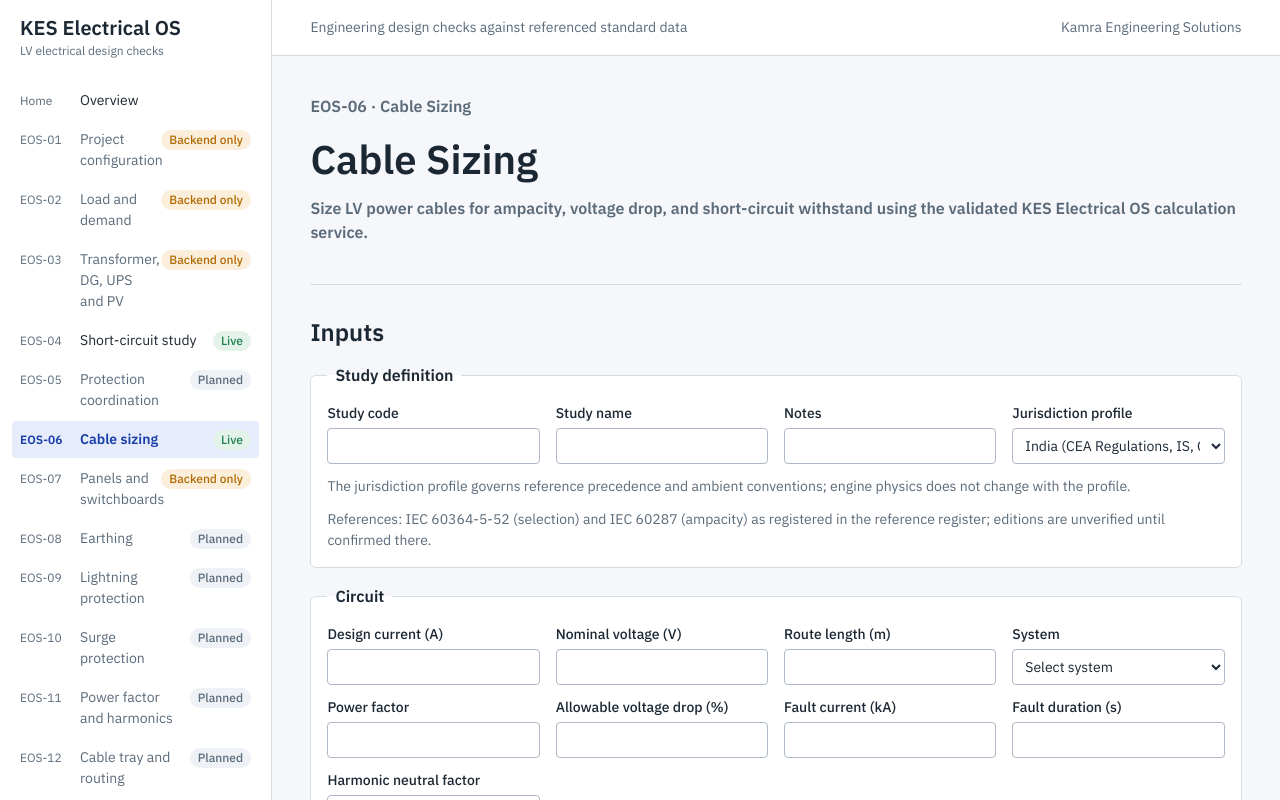
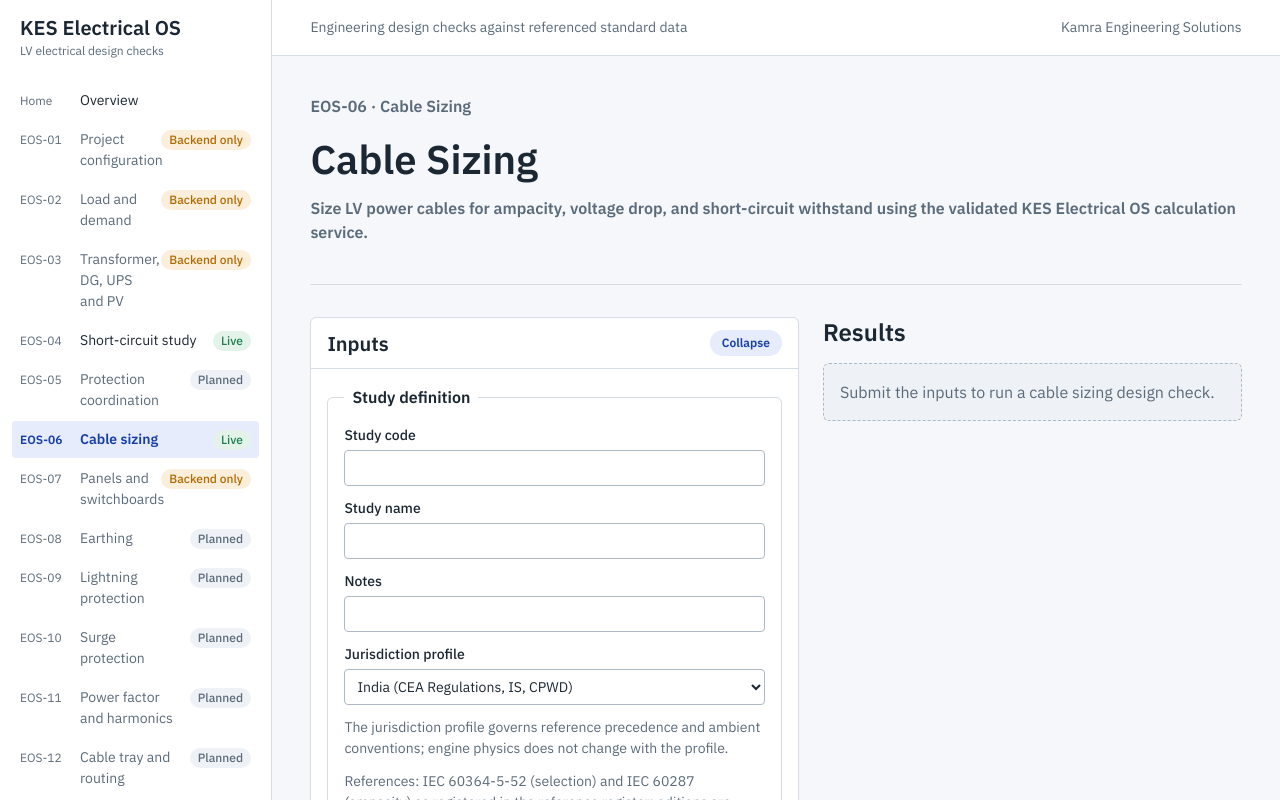
Before and after one commit to kamracp/KES_Electrical_OS, a React (Vite) app in the folder frontend/: page /cable-sizing in a window 1280 px wide. Shown: the top 800 px of the page. Built offline with nearby package versions, Linux system fonts and the light colour scheme.

Commit message:
KEOS-16b: Cable study page in section 19 layout — collapsible inputs beside result-first column, traceability panel with run JSON export (coupled: study.css, page, page test)

```diff
--- a/frontend/src/pages/CableSizingPage.tsx
+++ b/frontend/src/pages/CableSizingPage.tsx
@@ -1,7 +1,11 @@
+import "../styles/study.css";
+
 import type { CableSizingRequest } from "../services/cable";
+import { CableResultSummary } from "../components/CableResultSummary";
 import { CableSizingForm } from "../components/CableSizingForm";
 import { CableSizingResultPanel } from "../components/CableSizingResultPanel";
 import { CableWarningPanel } from "../components/CableWarningPanel";
+import { RunTraceabilityPanel } from "../components/RunTraceabilityPanel";
 import { useCableSizing } from "../hooks/useCableSizing";
 
 function describeError(error: unknown): string {
@@ -11,8 +15,27 @@
   return "The cable sizing calculation could not be completed.";
 }
 
+// Export is offered only for a persisted run (Master Prompt v2.1 sections 19
+// and 20): the file holds the stored run summary and the result it produced.
+function downloadRunJson(payload: unknown, filename: string): void {
+  if (typeof URL.createObjectURL !== "function") {
+    return;
+  }
+  const blob = new Blob([JSON.stringify(payload, null, 2)], { type: "application/json" });
+  const url = URL.createObjectURL(blob);
+  const link = document.createElement("a");
+  link.href = url;
+  link.download = filename;
+  document.body.appendChild(link);
+  link.click();
+  link.remove();
+  URL.revokeObjectURL(url);
+}
+
+// Study-page layout (Master Prompt v2.1 section 19): collapsible inputs beside
+// a result-first column - summary, warnings, traceability, then detail tables.
 export function CableSizingPage() {
-  const { calculate, reset, result, error, isPending, isError } = useCableSizing();
+  const { calculate, reset, result, run, error, isPending, isError } = useCableSizing();
 
   // Errors are surfaced through the hook state below, not thrown into the form.
   async function handleSubmit(payload: CableSizingRequest): Promise<void> {
@@ -34,12 +57,17 @@
         </p>
       </header>
 
+      <div data-study-layout>
         <section aria-labelledby="cable-sizing-inputs-heading">
+          <details open data-study-inputs>
+            <summary>
               <h2 id="cable-sizing-inputs-heading">Inputs</h2>
+            </summary>
             <CableSizingForm disabled={isPending} onSubmit={handleSubmit} />
+          </details>
         </section>
 
-      <section aria-labelledby="cable-sizing-results-heading">
+        <section aria-labelledby="cable-sizing-results-heading" data-study-results>
           <h2 id="cable-sizing-results-heading">Results</h2>
 
           {isPending ? (
@@ -56,8 +84,20 @@
 
           {result ? (
             <div data-calculation-state="success">
+              <CableResultSummary result={result} />
+              <CableWarningPanel warnings={result.warnings} />
+              {run ? (
+                <RunTraceabilityPanel
+                  run={run}
+                  onExport={() =>
+                    downloadRunJson(
+                      { run, result },
+                      `${run.calculation_key}-rev${run.revision_number}.json`,
+                    )
+                  }
+                />
+              ) : null}
               <CableSizingResultPanel result={result} />
-            <CableWarningPanel warnings={result.warnings} />
               <p>
                 <button type="button" onClick={reset}>
                   Clear results
@@ -68,10 +108,11 @@
 
           {!isPending && !isError && !result ? (
             <p data-calculation-state="idle">
-            Submit the inputs above to run a cable sizing design check.
+              Submit the inputs to run a cable sizing design check.
             </p>
           ) : null}
         </section>
+      </div>
 
       <section aria-labelledby="cable-sizing-review-heading">
         <h2 id="cable-sizing-review-heading">Engineering review required</h2>
--- /dev/null
+++ b/frontend/src/styles/study.css
@@ -0,0 +1,205 @@
+/*
+ * Study-page layout - Master Prompt v2.1 section 19 (result-first).
+ * Shared by every module study page: collapsible inputs beside the result
+ * column (summary, warnings, traceability, detail tables).
+ * Uses only the --kes-* design tokens defined in global.css.
+ */
+
+/* ---- Two-column layout ------------------------------------------------- */
+
+[data-study-layout] {
+  display: grid;
+  grid-template-columns: minmax(0, 1fr);
+  gap: var(--kes-space-5);
+  align-items: start;
+}
+
+@media (min-width: 80rem) {
+  [data-study-layout] {
+    grid-template-columns: minmax(0, 7fr) minmax(0, 6fr);
+  }
+}
+
+[data-study-results] {
+  display: grid;
+  gap: var(--kes-space-4);
+  min-width: 0;
+}
+
+[data-study-results] > h2 {
+  margin: 0;
+}
+
+[data-study-results] [data-calculation-state="success"] {
+  display: grid;
+  gap: var(--kes-space-4);
+}
+
+/* ---- Calculation state messages (idle / pending / error) --------------- */
+
+[data-study-results] > p[data-calculation-state] {
+  margin: 0;
+  padding: var(--kes-space-4);
+  border: 1px dashed var(--kes-color-border-strong);
+  border-radius: var(--kes-radius);
+  background: var(--kes-color-surface-muted);
+  color: var(--kes-color-muted);
+}
+
+[data-study-results] > p[data-calculation-state="pending"] {
+  border-style: solid;
+  background: var(--kes-color-pending-soft);
+  color: var(--kes-color-pending);
+}
+
+[data-study-results] > p[data-calculation-state="error"] {
+  border-style: solid;
+  border-color: var(--kes-color-fail);
+  background: var(--kes-color-fail-soft);
+  color: var(--kes-color-fail);
+}
+
+/* ---- Collapsible inputs ------------------------------------------------ */
+
+[data-study-inputs] {
+  background: var(--kes-color-surface);
+  border: 1px solid var(--kes-color-border);
+  border-radius: var(--kes-radius);
+}
+
+[data-study-inputs] > summary {
+  display: flex;
+  align-items: center;
+  justify-content: space-between;
+  gap: var(--kes-space-3);
+  padding: var(--kes-space-3) var(--kes-space-4);
+  cursor: pointer;
+  list-style: none;
+}
+
+[data-study-inputs] > summary::-webkit-details-marker {
+  display: none;
+}
+
+[data-study-inputs] > summary h2 {
+  margin: 0;
+  font-size: var(--kes-text-lg);
+}
+
+[data-study-inputs] > summary::after {
+  content: "Expand";
+  flex: none;
+  padding: var(--kes-space-1) var(--kes-space-3);
+  border-radius: 999px;
+  background: var(--kes-color-primary-soft);
+  color: var(--kes-color-primary-strong);
+  font-size: var(--kes-text-xs);
+  font-weight: 600;
+}
+
+[data-study-inputs][open] > summary::after {
+  content: "Collapse";
+}
+
+[data-study-inputs][open] > summary {
+  border-bottom: 1px solid var(--kes-color-border);
+}
+
+[data-study-inputs] > summary:focus-visible {
+  outline: 2px solid var(--kes-color-focus);
+  outline-offset: 2px;
+}
+
+[data-study-inputs] > :not(summary) {
+  padding: var(--kes-space-4);
+}
+
+/* ---- Result summary ---------------------------------------------------- */
+
+[data-summary-tone] {
+  padding: var(--kes-space-4);
+  border: 1px solid var(--kes-color-border);
+  border-left-width: 0.375rem;
+  border-radius: var(--kes-radius);
+  background: var(--kes-color-surface);
+}
+
+[data-summary-tone="pass"] {
+  border-left-color: var(--kes-color-pass);
+  background: var(--kes-color-pass-soft);
+}
+
+[data-summary-tone="fail"] {
+  border-left-color: var(--kes-color-fail);
+  background: var(--kes-color-fail-soft);
+}
+
+[data-summary-tone="warning"] {
+  border-left-color: var(--kes-color-warning);
+  background: var(--kes-color-warning-soft);
+}
+
+[data-summary-tone] > header > p {
+  margin: 0;
+  color: var(--kes-color-muted);
+  font-size: var(--kes-text-sm);
+}
+
+[data-summary-tone] > header > p[data-summary-status] {
+  margin-bottom: var(--kes-space-1);
+  color: var(--kes-color-text);
+  font-size: var(--kes-text-xl);
+  font-weight: 700;
+}
+
+[data-summary-tone="pass"] > header > p[data-summary-status] {
+  color: var(--kes-color-pass);
+}
+
+[data-summary-tone="fail"] > header > p[data-summary-status] {
+  color: var(--kes-color-fail);
+}
+
+[data-summary-tone="warning"] > header > p[data-summary-status] {
+  color: var(--kes-color-warning);
+}
+
+/* ---- Summary strip: the four decisive figures -------------------------- */
+
+[data-summary-strip] {
+  display: grid;
+  grid-template-columns: repeat(auto-fit, minmax(9rem, 1fr));
+  gap: var(--kes-space-3);
+  margin: var(--kes-space-4) 0 0;
+  padding: 0;
+}
+
+[data-summary-strip] > div {
+  display: block;
+  margin: 0;
+  padding: var(--kes-space-3);
+  border: 1px solid var(--kes-color-border);
+  border-radius: var(--kes-radius-sm);
+  background: var(--kes-color-surface);
+}
+
+[data-summary-strip] dt {
+  margin: 0;
+  color: var(--kes-color-muted);
+  font-size: var(--kes-text-xs);
+  font-weight: 600;
+  letter-spacing: 0.04em;
+  text-transform: uppercase;
+}
+
+[data-summary-strip] dd {
+  margin: var(--kes-space-1) 0 0;
+  color: var(--kes-color-text);
+  font-size: var(--kes-text-lg);
+  font-weight: 600;
+  font-variant-numeric: tabular-nums;
+}
+
+[data-summary-strip] dd[data-summary-warnings]:not([data-summary-warnings="0"]) {
+  color: var(--kes-color-warning);
+}
```
Also changed, not shown: 1 other file (tests, documents, lock files or other folders). Lines whose indentation alone changed are shown as unchanged.
